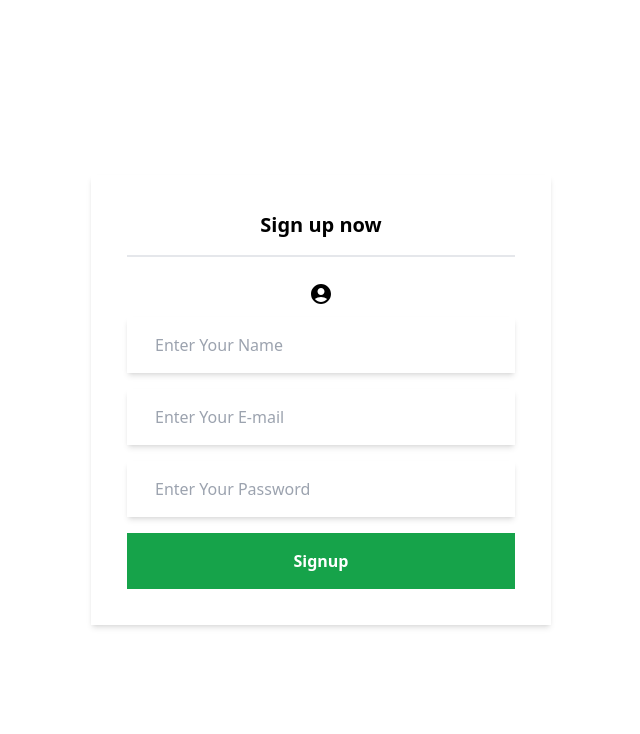
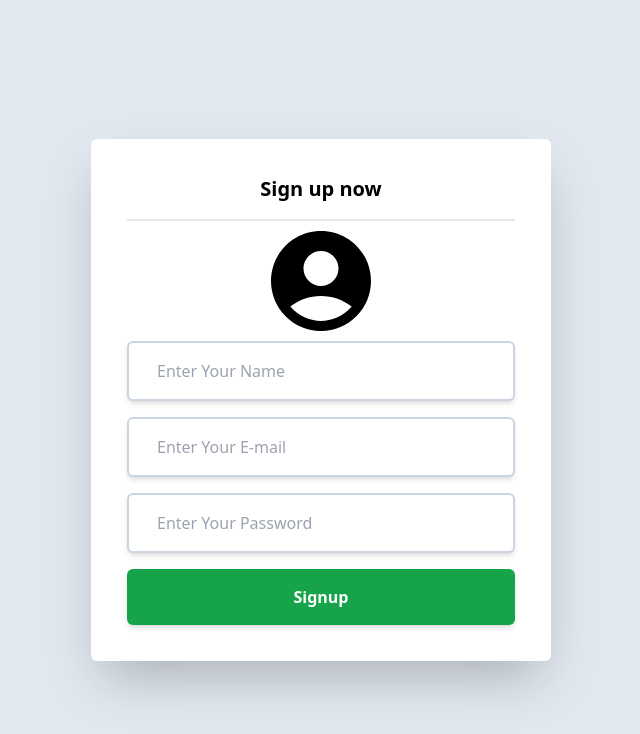
Before and after one commit to thedhruvkumar/reactshare, a React (Create React App) app in the folder client/: page / in a window 1280 px wide. Shown: the top 734 px of the page, without its empty margins (319-959 px from the left). Built offline with nearby package versions, Linux system fonts and the light colour scheme.

Commit message:
Update Signup.jsx

```diff
--- a/client/src/components/Signup.jsx
+++ b/client/src/components/Signup.jsx
@@ -4,18 +4,20 @@ import AccountCircleRoundedIcon from '@mui/icons-material/AccountCircleRounded';
 
 export const Signup = () => {
   return (
-    <div className='flex justify-center items-center w-[100%] h-[100vh]'>
-      <div className="shadow-md bg-white w-[460px] p-9">
-        <div className="text-xl border-b-2 pb-4 text-center font-bold">
+    <div className='flex justify-center items-center bg-slate-200 w-[100%] h-[100vh]'>
+      <div className="shadow-2xl bg-white w-[460px] p-9 rounded-md">
+        <div className="text-xl border-b-2 pb-4 text-center font-bold ">
           <span>Sign up now</span>
         </div>
-        <div className="text-center text-6xl">
-        <AccountCircleRoundedIcon/>
+        <div className="text-center w-[100%] h-[120px] flex justify-center items-center">
+
+        <AccountCircleRoundedIcon className="scale-[5]"/>
+
         </div>
-        <input type="text" placeholder="Enter Your Name" className="mb-4 px-7 py-4 outline-none shadow-md w-[100%]" name="" id="" />
-        <input type="email" placeholder="Enter Your E-mail" className="mb-4 px-7 py-4 outline-none shadow-md w-[100%]" name="" id="" />
-        <input type="password" placeholder="Enter Your Password" className="mb-4 px-7 py-4 outline-none shadow-md w-[100%]" name="" id="" />
-        <button className='px-6 py-4 w-[100%] bg-green-600 text-white font-bold hover:bg-green-700'>Signup</button>
+        <input type="text" placeholder="Enter Your Name" className="mb-4 px-7 py-4 outline-none shadow-md rounded-md border-2 border-slate-300 w-[100%]" name="" id="" />
+        <input type="email" placeholder="Enter Your E-mail" className="mb-4 px-7 py-4 outline-none shadow-md rounded-md border-2 border-slate-300 w-[100%]" name="" id="" />
+        <input type="password" placeholder="Enter Your Password" className="mb-4 px-7 py-4 outline-none shadow-md rounded-md border-2 border-slate-300 w-[100%]" name="" id="" />
+        <button className='px-6 py-4 w-[100%] bg-green-600 rounded-md shadow-md text-white font-bold hover:bg-green-700'>Signup</button>
       </div>
     </div>
   )
```
